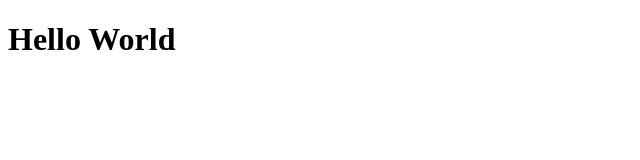
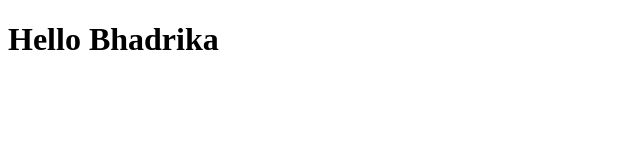
Before and after one commit to dhikaid/itw2022_223040018, a plain HTML site: page latihan/latihan1/L1i223040018.html in a window 1280 px wide. Shown: the whole page, without its empty margins (0-640 px from the left). Drawn offline with Linux system fonts and the light colour scheme.

Commit message:
Mengubah isi Hello World menjadi Hello Bhadrika Latihan L1i223040018.html

```diff
--- a/latihan/latihan1/L1i223040018.html
+++ b/latihan/latihan1/L1i223040018.html
@@ -7,6 +7,6 @@
     <title>Hello World</title>
   </head>
   <body>
-    <h1>Hello World</h1>
+    <h1>Hello Bhadrika</h1>
   </body>
 </html>
```
